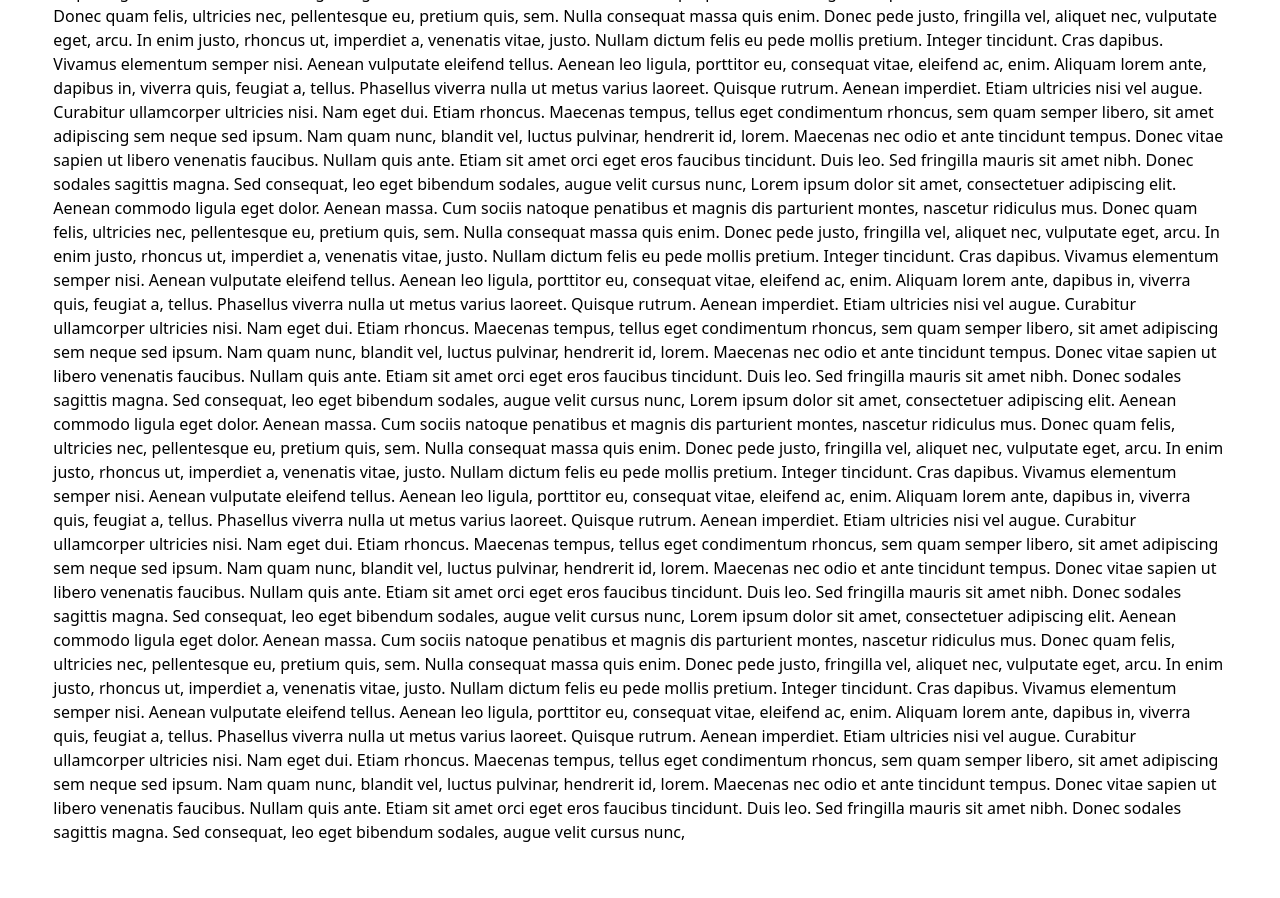
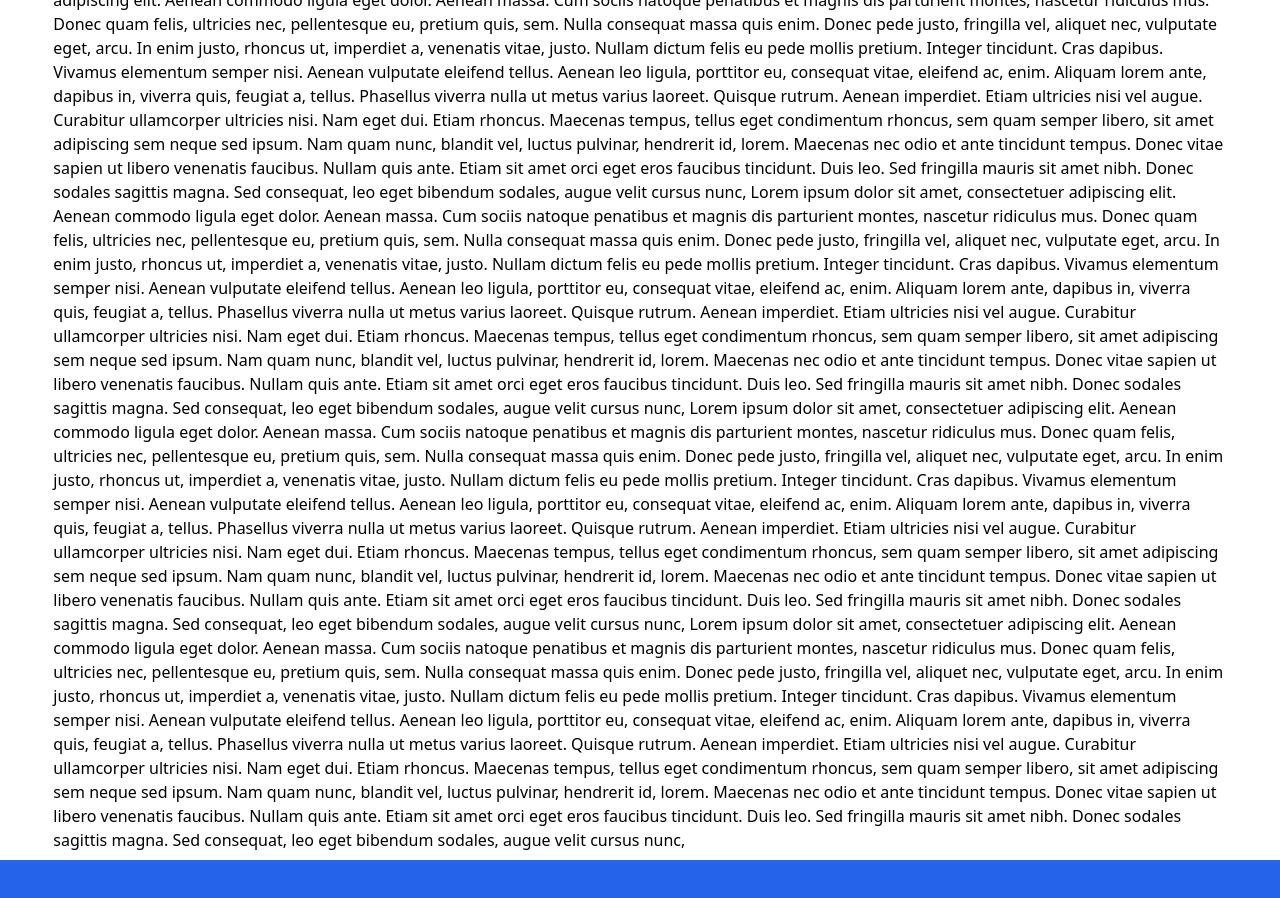
Before and after one commit to Something2109/PC-Builder, a Next.js app: page / in a window 1280 px wide. Shown: the part 824-1722 px from the top of the page. Before the commit the page ends 1668 px from the top, so only its background shows below. Built offline with nearby package versions, Linux system fonts and the light colour scheme.

Commit message:
feat: create footer of the page

```diff
--- a/app/layout.tsx
+++ b/app/layout.tsx
@@ -5,6 +5,7 @@ import { usePathname } from "next/navigation";
 import Header from "@/components/header";
 import NavigationBar from "@/components/navigation";
 import "@/css/globals.css";
+import Footer from "@/components/footer";
 
 export default function RootLayout({
   children,
@@ -23,7 +24,10 @@ export default function RootLayout({
       <body className="dark:text-line dark:bg-background overflow-y-scroll">
         <Header toggle={() => setToggle(!toggle)} />
         <NavigationBar toggle={toggle} />
-        <main className="container w-11/12 mx-auto mt-2">{children}</main>
+        <main className="container w-11/12 min-h-screen mx-auto *:my-2">
+          {children}
+        </main>
+        <Footer />
       </body>
     </html>
   );
--- /dev/null
+++ b/components/footer.tsx
@@ -0,0 +1,3 @@
+export default function Footer() {
+  return <footer className="h-60 bg-header"></footer>;
+}
```
